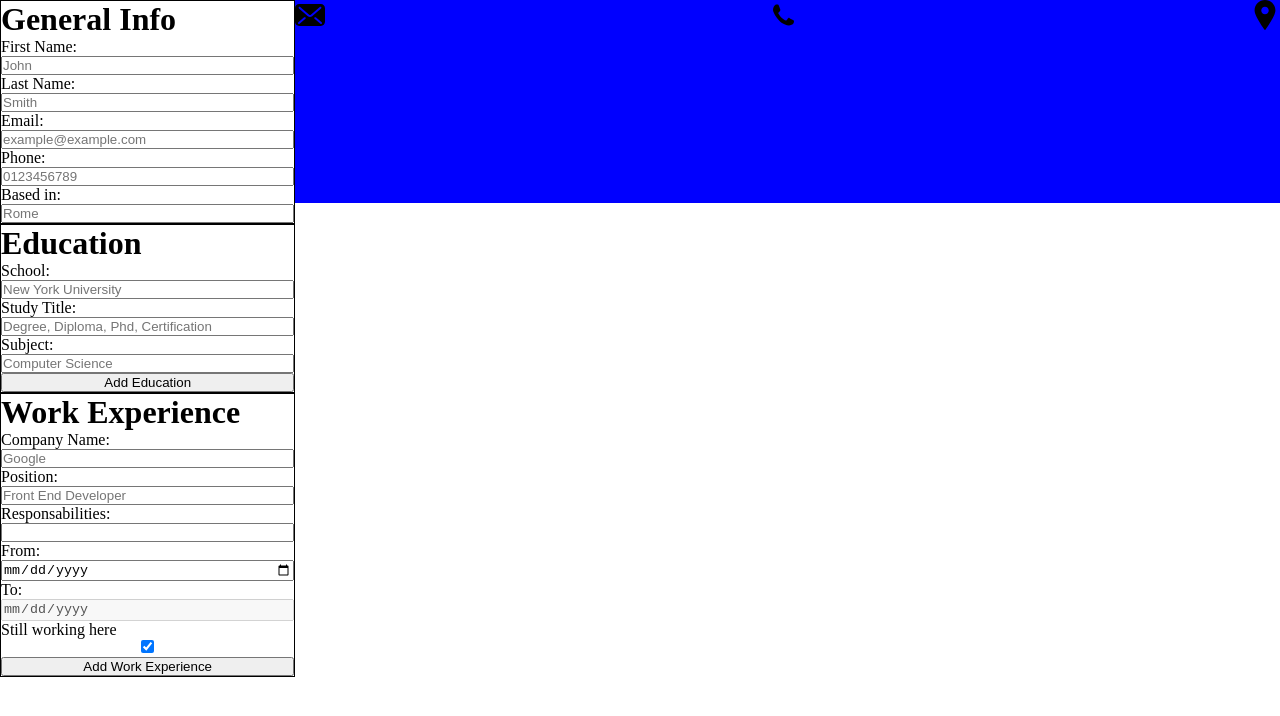
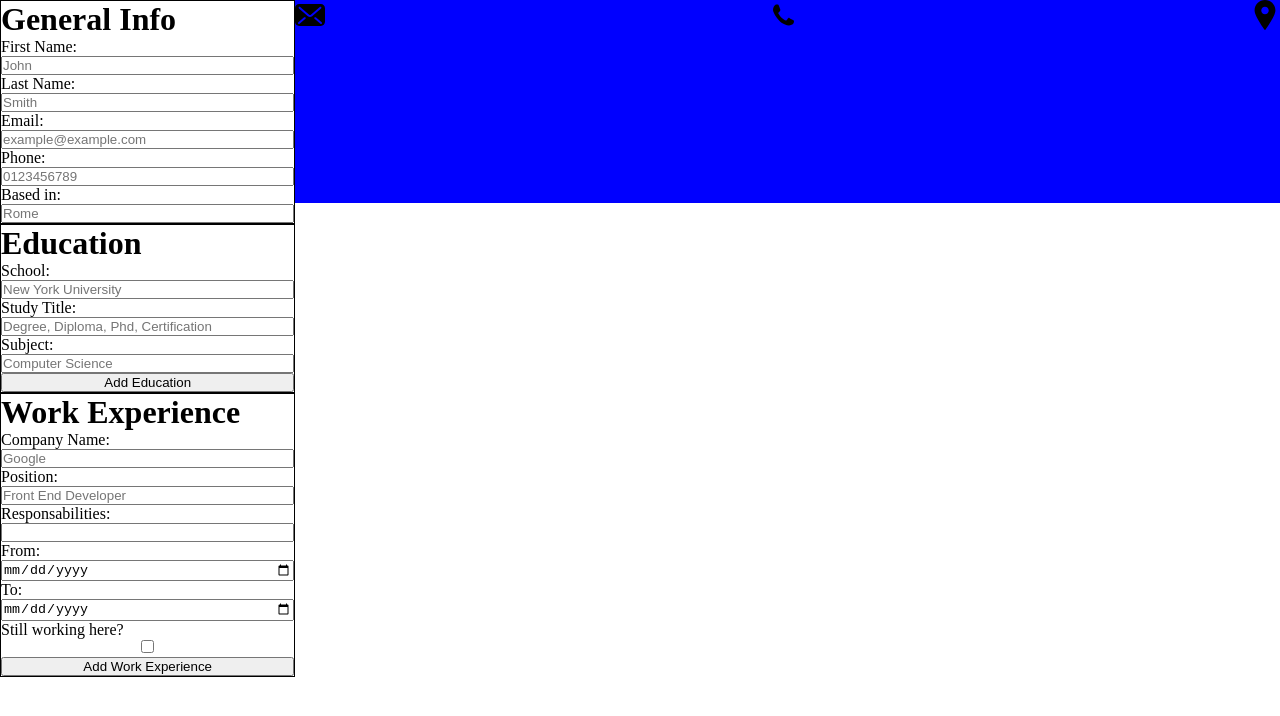
Before and after one commit to Eligio93/CV-application, a React (Vite) app: page / in a window 1280 px wide. Shown: the top 716 px of the page. Built offline with nearby package versions, Linux system fonts and the light colour scheme.

Commit message:
passing still working prop for checkbox

```diff
--- a/src/components/WorkExperienceForm.jsx
+++ b/src/components/WorkExperienceForm.jsx
@@ -1,11 +1,18 @@
-import { useState } from "react";
 import Input from "./Input";
 
+export default function WorkExperienceForm({
+  company,
+  position,
+  responsabilities,
+  dateFrom,
+  dateTo,
+  onChange,
+  addExperience,
+  stillWorking,
+  checkStillWorking
+}) {
 
-export default function WorkExperienceForm({company,position,responsabilities,dateFrom,dateTo,onChange,addExperience}){
-
-    const [showDate,setShowDate]=useState(true)
-    return(
+  return (
     <form className="form" id="work-experience-form">
       <h1>Work Experience</h1>
       <Input
@@ -44,18 +51,16 @@ export default function WorkExperienceForm({company,position,responsabilities,da
         id={"dateTo"}
         value={dateTo}
         onChange={onChange}
-          disabled={showDate}
+        disabled={stillWorking}
       />
       <Input
-        label={"Still working here"}
+        label={"Still working here?"}
         type={"checkbox"}
-        id={"stillHere"}
-        checked={showDate}
-        onChange={(e)=>setShowDate(e.target.checked)}
+        id={"stillWorking"}
+        checked={stillWorking}
+        onChange={checkStillWorking}
       />
       <button onClick={addExperience}>Add Work Experience</button>
-
-
     </form>
-    )
+  );
 }
```
Lines whose indentation alone changed are shown as unchanged.
